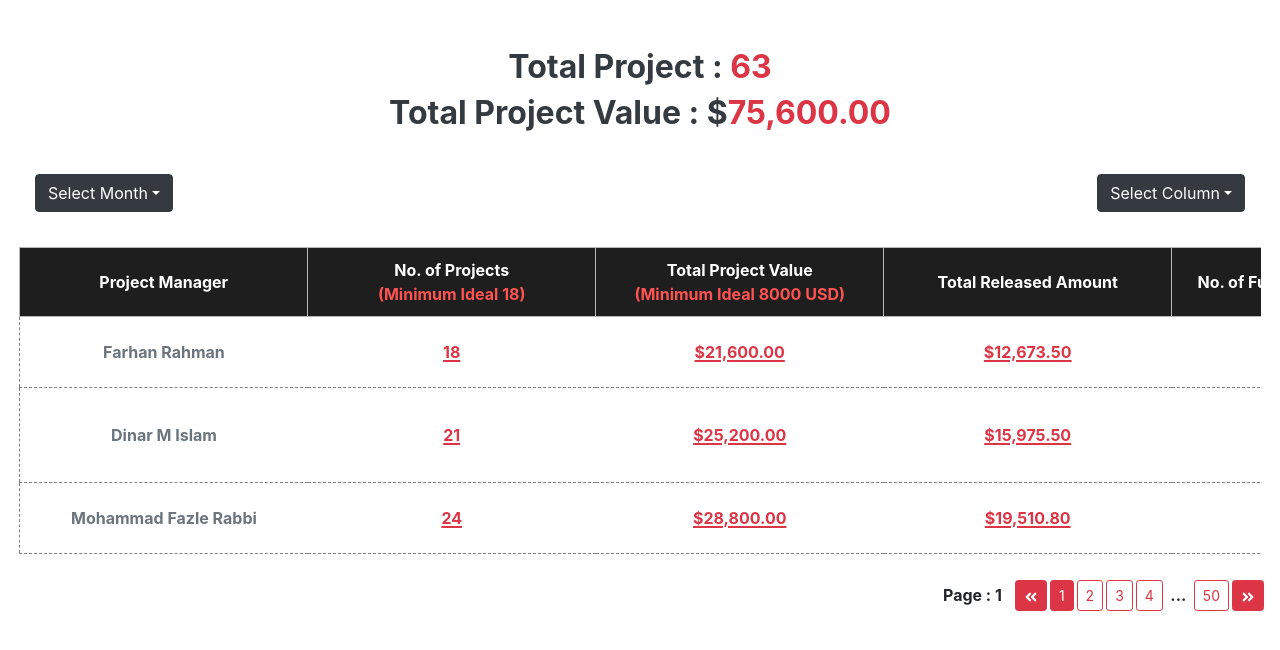
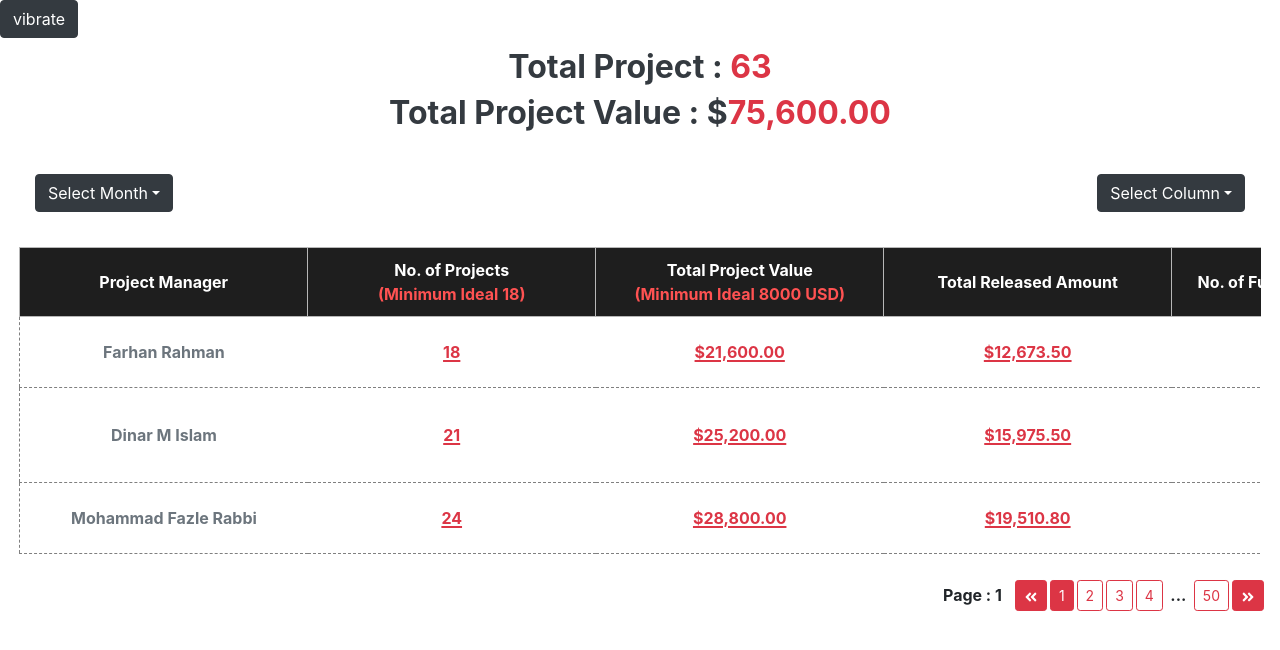
Before and after one commit to nafis-abdullah-seopage1/draggable-table, a React (Vite) app: page / in a window 1280 px wide. Shown: the top 650 px of the page. Built offline with nearby package versions, Linux system fonts and the light colour scheme.

Commit message:
testing vibration feature

```diff
--- a/src/App.jsx
+++ b/src/App.jsx
@@ -2,12 +2,16 @@ import Header from './components/Header';
 import { anchored_Cell, columns } from './utils/table-utils';
 import useFetchData from './hooks/useFetchData';
 import NewDraggableTable from './components/NewDraggableTable/NewDraggableTable';
+import { Button } from 'react-bootstrap';
 
 function App() {
   const [tableData] = useFetchData('/table-data.json');
 
   return (
     <main>
+      <Button variant='dark' style={{position:'fixed',top:'0',left:'0'}} onClick={()=>{
+        window.navigator.vibrate[200];
+      }}>vibrate</Button>
       <Header project_count={63} project_value={'$75,600.00'}/>
       <NewDraggableTable columns={columns} tableData={tableData} anchored_Cell={anchored_Cell} />
     </main>
```
